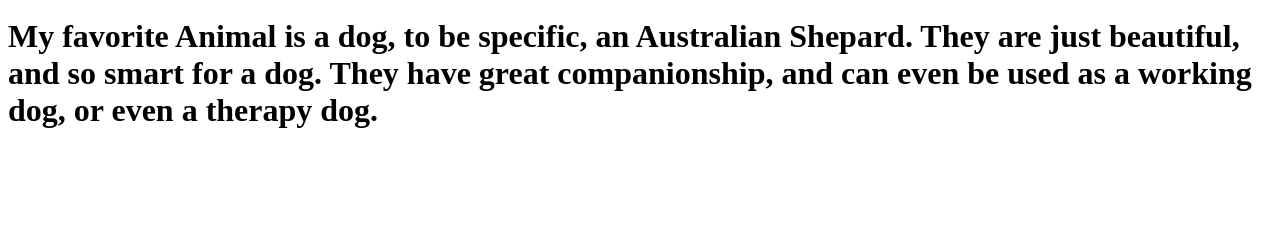
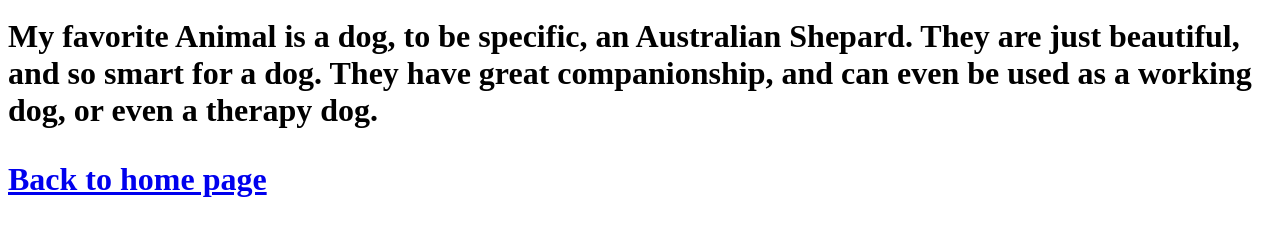
Before and after one commit to L0K22/l0k22.github.io, a plain HTML site: page animal.html in a window 1280 px wide. Shown: the part 267-502 px from the top of the page. Drawn offline with Linux system fonts and the light colour scheme.

Commit message:
Update animal.html

```diff
--- a/animal.html
+++ b/animal.html
@@ -9,5 +9,6 @@
 <img src= "http://www.litekul.se/wp-content/uploads/2015/09/Australian-shepherd-300x224.jpg" width= "300" height= "224" alt= " An austrailian Shepard">
 
 <p> My favorite Animal is a dog, to be specific, an Australian Shepard. They are just beautiful, and so smart for a dog. They have great companionship, and can even be used as a working dog, or even a therapy dog. </p>
+  <a href= "index.html" > Back to home page </a>
 </body>
 </html>
```
